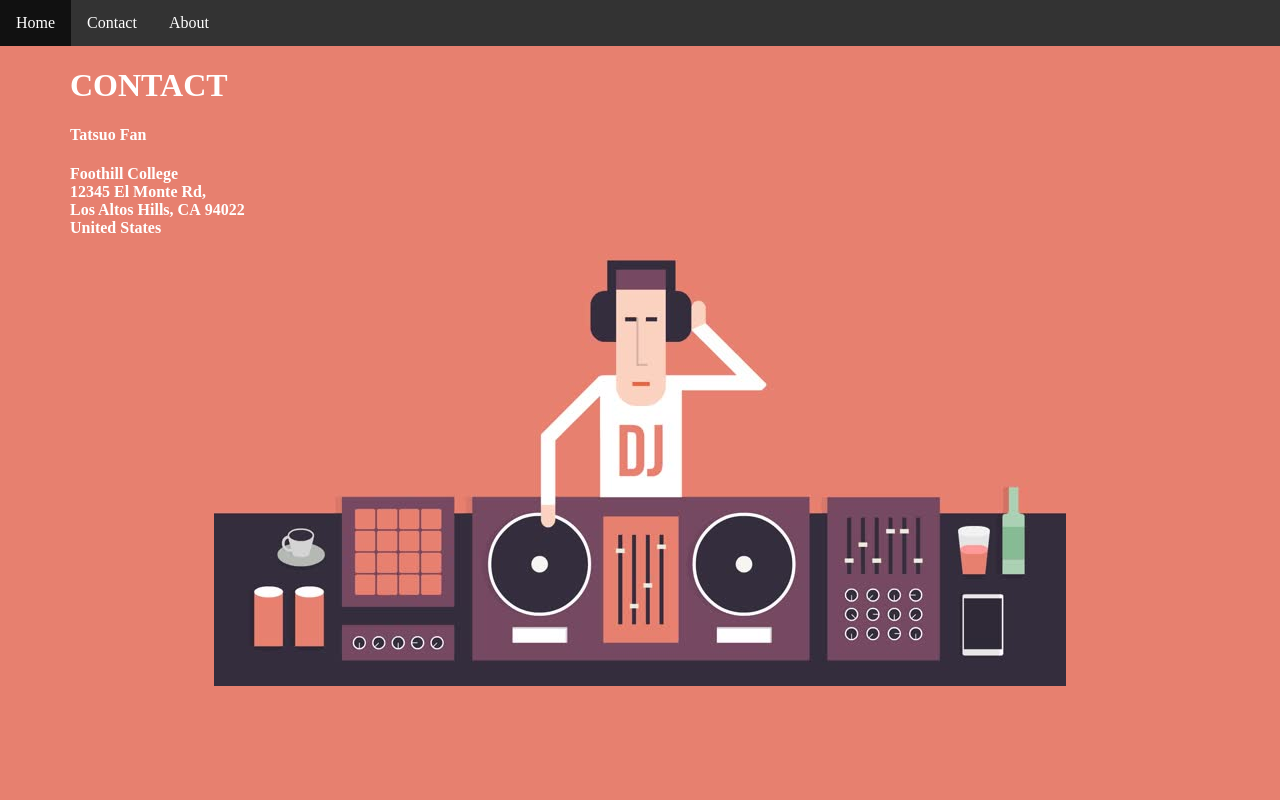
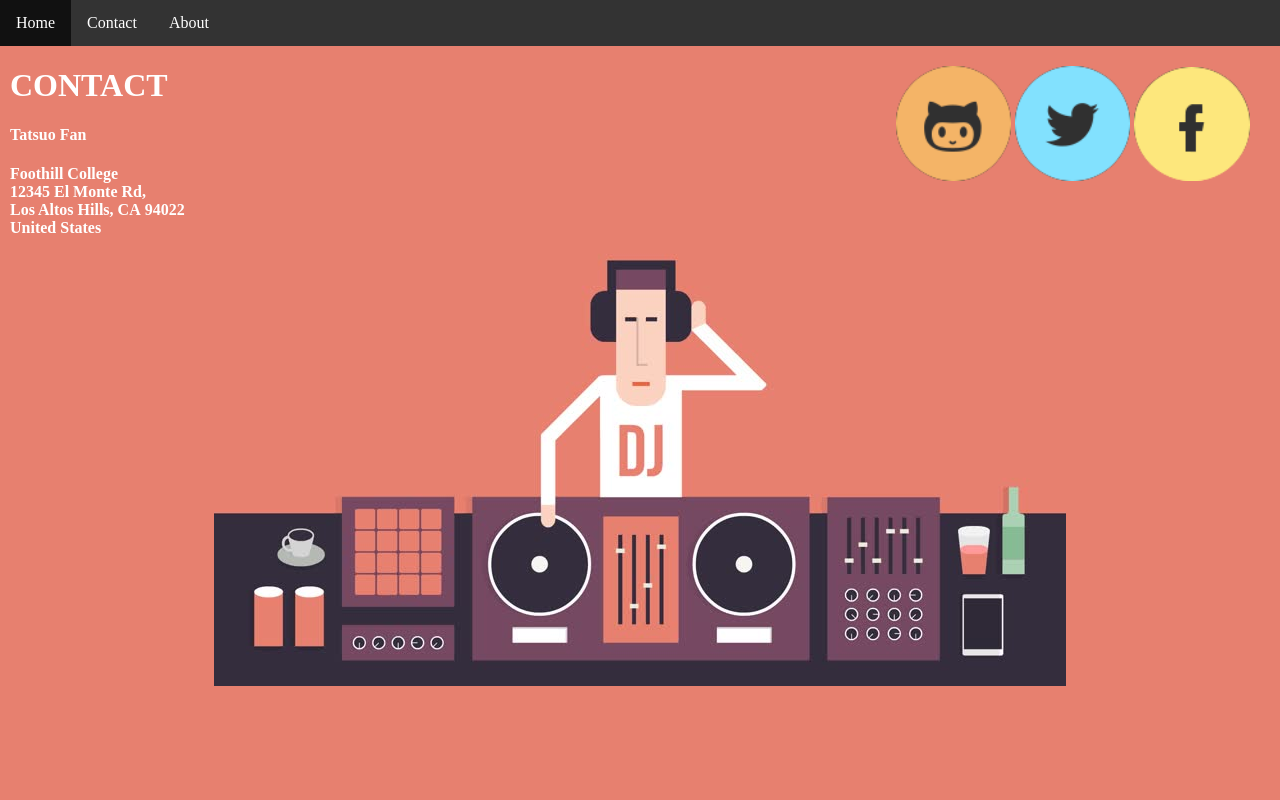
Before and after one commit to camerican/NYCDA_SCC16_Tatsuo, a plain HTML site: page Contact/index.html in a window 1280 px wide. Shown: the top 800 px of the page. Drawn offline with Linux system fonts and the light colour scheme.

Commit message:
added links for social medias on contact page

```diff
--- a/Contact/default.css
+++ b/Contact/default.css
@@ -33,12 +33,10 @@ li a:hover {
 }
 
 #image {
-    /*width:100%;*/
+    width:100%;
     height:100%;
-    margin: 0 auto;
-    text-align: center;
-    vertical-align: middle;
-    padding-right:120px;
+    /*margin: 0 auto;*/
+    padding-right:0;
     background-color:#E7806F;
     background-image: url("../img/DJ2.jpg");
     background-repeat: no-repeat;
@@ -62,7 +60,7 @@ li a:hover {
 
 #info h1, h4 {
     /*text-align:left;*/
-    padding-left: 70px;
+    padding-left: 10px;
 
 
 }
@@ -71,4 +69,12 @@ h1, h4 {
     color:white;
 }
 
+#socialmedia {
+    float:right;
+    padding-top:20px;
+    width:30vw;
 }
+
+#socialmedia img {
+    width:30%;
+}
--- a/Contact/index.html
+++ b/Contact/index.html
@@ -33,14 +33,19 @@
 
 		</div>
 
-	</div>
-
-	<div id="socialmedia">
-		<img src="../img/github-logo.png">
+		<div id="socialmedia">
+			<a onclick="window.open(this.href,'_blank');return false;" href="https://github.com/Tattz1024"　target="_blank"><img src="../img/githublogo.png"></a>
+			<a onclick="window.open(this.href,'_blank');return false;" href="https://twitter.com"　><img src="../img/twitterlogo.png" /></a>
+			<a onclick="window.open(this.href,'_blank');return false;" href="http://facebook.com"　><img src="../img/facebooklogo.png">
+		</div>
 
 	</div>
 
 
 
+
+
+
+
 </body>
 </html>
```
Also changed, not shown: img/facebooklogo.png (added), img/github-logo.png (deleted), img/githublogo.png (added), img/twitterlogo.png (added).
